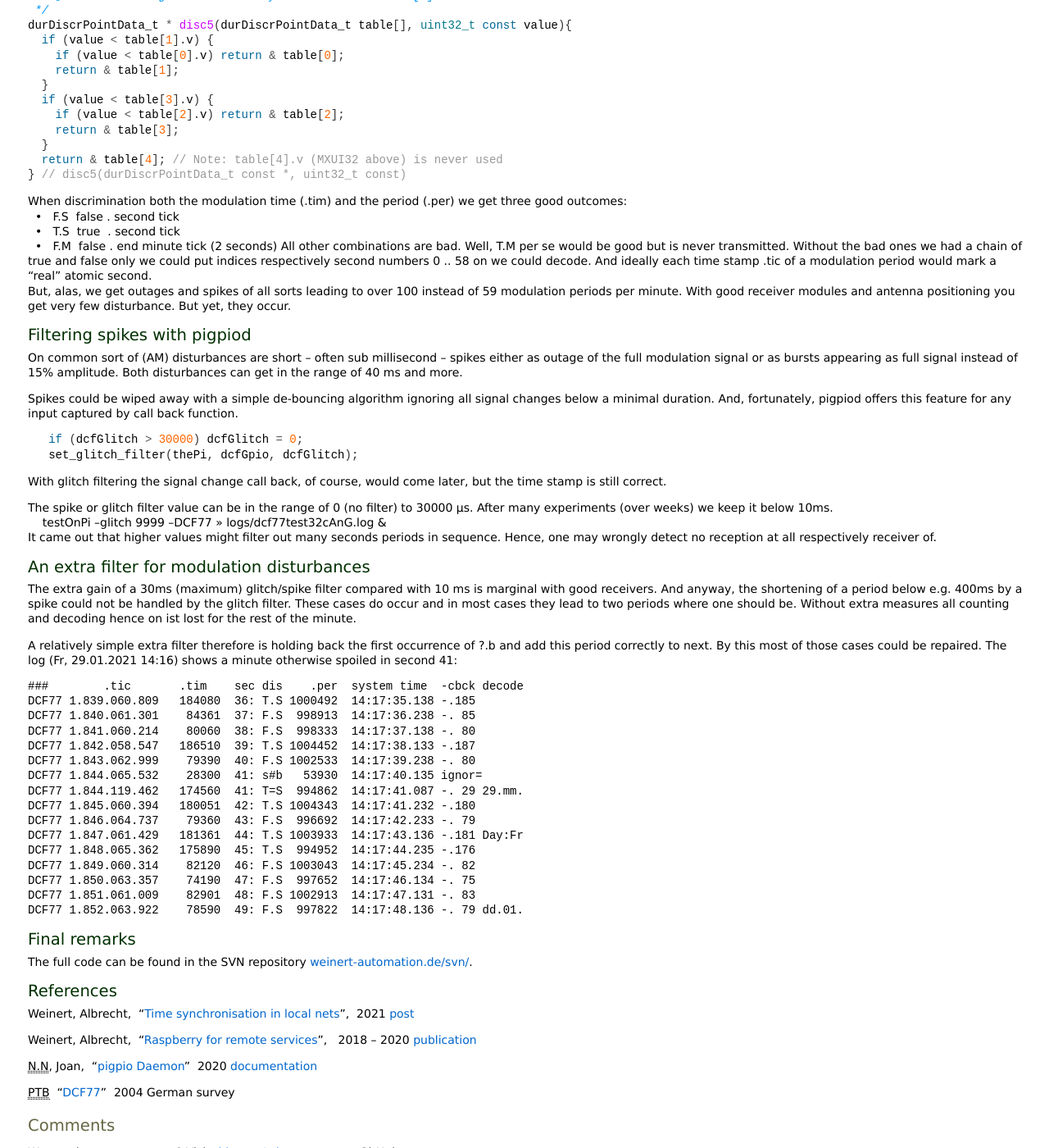
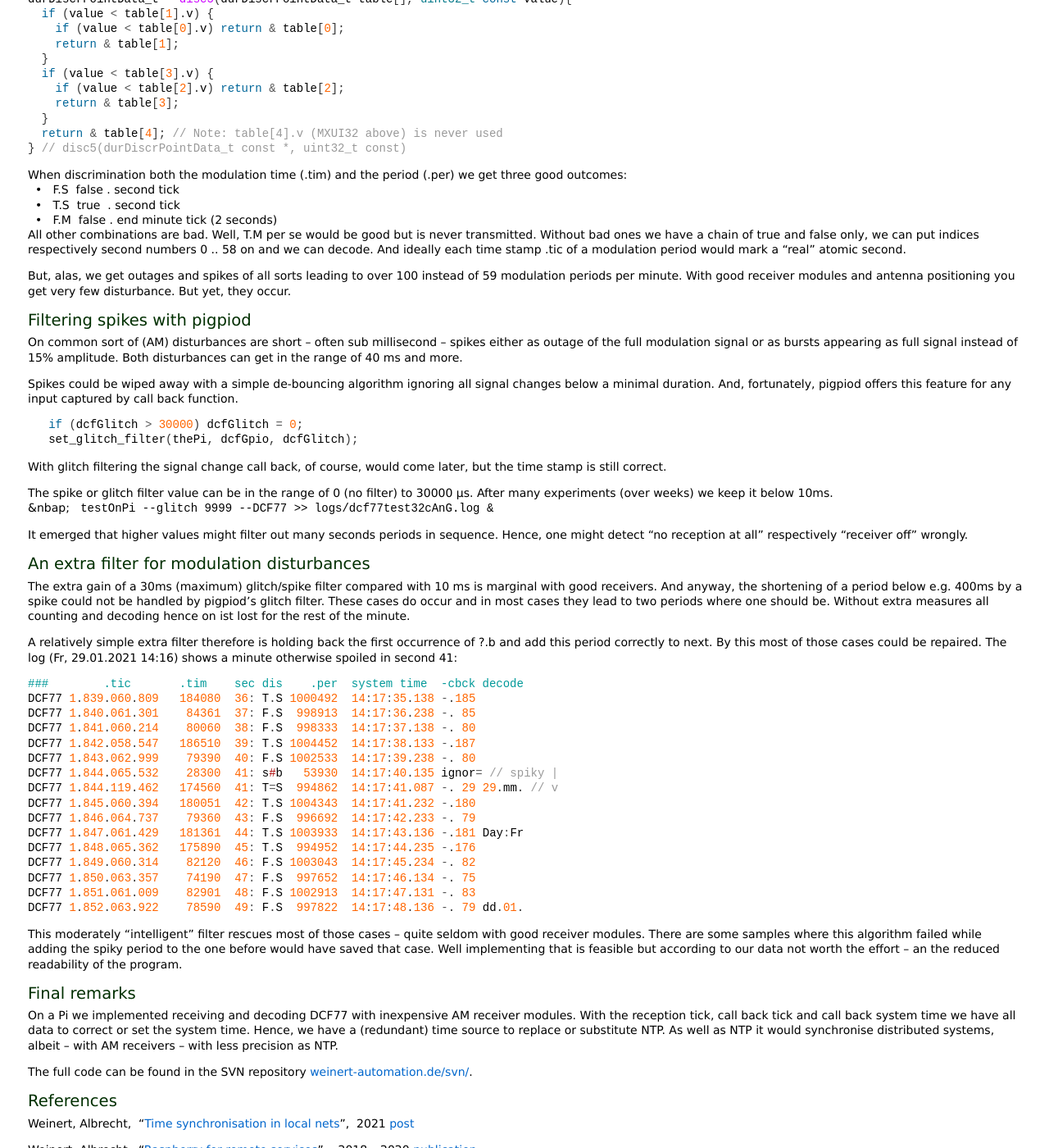
Before and after one commit to a-weinert/a-weinert.github.io, a Jekyll site: the page built from _posts/2021-01-23-dcf77decOnPi.md, in a window 1280 px wide and 1400 px high, scrolled down 3797 px. Shown: the whole window at 82% size. Built offline with Jekyll 4.4.1, drawn with Linux system fonts in a browser that asks for light colours; some of the changed text lies outside the part shown.

Commit message:
DCF77 finalised

````diff
--- a/_posts/2021-01-23-dcf77decOnPi.md
+++ b/_posts/2021-01-23-dcf77decOnPi.md
@@ -121,19 +121,18 @@
 signal generation accuracy was sufficient. (The fastest would be 1µs.)
 
 Programs doing (process) IO just communicate with the daemon by
-  &nbsp; &bull; &nbsp; socket  (as in example
-  rdGnPiGpioDBlink and all our control applications),
+  &nbsp; &bull; &nbsp; socket  (as in the
+  [GPIO with Java](/raspiGPIOjava.html "Raspberry Pi IO with Java") project),
   &nbsp; &bull; &nbsp; pipe    (never used here) or by
   &nbsp; &bull; &nbsp;  a set of C functions.
 
 pigpiod allows to set a callback function for the flank(s) of an input pin:
 ```c
-set_mode(thePi, dcfGpio, PI_INPUT);
+set_mode(thePi, dcfGpio, PI_INPUT);             // make dcfGpio input
 if (dcfPUD <=PI_PUD_UP) // Raspberry Pi's pull up is sufficient for open
    set_pull_up_down(thePi, dcfGpio, dcfPUD);  // collector output stages
-
-dcf77callbackID =
-   callback(thePi, dcfGpio, EITHER_EDGE, &dcf77receiveRec);
+dcf77callbackID = callback(thePi,            // register dcf77receiveRec
+   dcfGpio, EITHER_EDGE, &dcf77receiveRec); // as callback function
 ```
 Semantically this is not so far from interrupts. But we avoid all interrupt
 complications (and dangers) and get 32 bit system time stamp for every
@@ -165,7 +164,8 @@
 ```
 
 For every modulation period the callback function shown fills a record of
-dfc77actRecPer of type dcf77recPerData_t and fills it in FiFo (ring buffer).
+dfc77actRecPer of type dcf77recPerData_t and fills it in a
+<abbr title="first in first out, queue">FiFo</abbr> (ring buffer).
 The structure is (excerpt with comments shortened):
 ```c
 /** Data for one received DCF77 AM period. */
@@ -201,7 +201,6 @@
 
 With the chain of records -- one for each modulation period, spoiled or
 correct -- the first step is to discriminate the values .tim and .per.
-
 We define a stucture for a (uint32_t) value range:
 ```c
 /** Values for discrimination of duration. */
@@ -236,9 +235,9 @@
 /*  Discrimination values for the modulation period, high grade receiver. */
 durDiscrPointData_t perDiscH[5] = {
     {0,  960000, "below", 'b'},
-    {1, 1040000, "secTk", 'S'},
+    {1, 1040000, "secTk", 'S'}, // seconds tick
     {2, 1960000, "undef", 'u'},
-    {3, 2040000, "minTk", 'M'},
+    {3, 2040000, "minTk", 'M'}, // end minute tick (last two seconds)
     {4,  MXUI32, "error", 'e'}    };
 ```
 Depending on the receivers, their quality and perhaps filters extra sets with
@@ -250,7 +249,7 @@
  *  @param table discrimination table of length 5. With other lengths the
  *               function will fail. Must not be null.
  *  @param value the number to be discriminated
- *  @return  the highest table entry with value >= table[i].v
+ *  @return  the lowest table entry with value < table[i].v
  */
 durDiscrPointData_t * disc5(durDiscrPointData_t table[], uint32_t const value){
   if (value < table[1].v) {
@@ -270,10 +269,11 @@
   &nbsp; &bull; &nbsp; T.S &nbsp;true&nbsp; . second tick
   &nbsp; &bull; &nbsp; F.M &nbsp;false . end minute tick (2 seconds)
 All other combinations are bad. Well, T.M per se would be good but is never
-transmitted. Without the bad ones we had a chain of true and false only we
-could put indices respectively second numbers 0 .. 58 on we could decode.
+transmitted. Without bad ones we have a chain of true and false only, we
+can put indices respectively second numbers 0 .. 58 on and we can decode.
 And ideally each time stamp .tic of a modulation period would mark a "real"
 atomic second.
+
 But, alas, we get outages and spikes of all sorts leading to over 100 instead
 of 59 modulation periods per minute. With good receiver modules and antenna
 positioning you get very few disturbance. But yet, they occur.
@@ -298,16 +298,17 @@
 
 The spike or glitch filter value can be in the range of 0 (no filter) to
 30000 µs. After many experiments (over weeks) we keep it below 10ms.
-  &nbsp; &nbsp; testOnPi --glitch 9999 --DCF77 >> logs/dcf77test32cAnG.log &
-It came out that higher values might filter out many seconds periods in
-sequence. Hence, one may wrongly detect no reception at all respectively
-receiver of.
+ &nbap; &nbsp; ``` testOnPi --glitch 9999 --DCF77 >> logs/dcf77test32cAnG.log & ```
+
+It emerged that higher values might filter out many seconds periods in
+sequence. Hence, one might detect "no reception at all" respectively
+"receiver off" wrongly.
 
 ## An extra filter for modulation disturbances
 
 The extra gain of a 30ms (maximum) glitch/spike filter compared with 10 ms
-is marginal with good receivers. And anyway, the shortening of a
-period below e.g. 400ms by a spike could not be handled by the glitch filter.
+is marginal with good receivers. And anyway, the shortening of a period
+below e.g. 400ms by a spike could not be handled by pigpiod's glitch filter.
 These cases do occur and in most cases they lead to two periods where one
 should be. Without extra measures all counting and decoding hence on ist lost
 for the rest of the minute.
@@ -316,15 +317,15 @@
 occurrence of ?.b and add this period correctly to next. By this
 most of those cases could be repaired. The log (Fr, 29.01.2021 14:16)
 shows a minute otherwise spoiled in second 41:
-```
+```c
 ###        .tic       .tim    sec dis    .per  system time  -cbck decode
 DCF77 1.839.060.809   184080  36: T.S 1000492  14:17:35.138 -.185
 DCF77 1.840.061.301    84361  37: F.S  998913  14:17:36.238 -. 85
 DCF77 1.841.060.214    80060  38: F.S  998333  14:17:37.138 -. 80
 DCF77 1.842.058.547   186510  39: T.S 1004452  14:17:38.133 -.187
 DCF77 1.843.062.999    79390  40: F.S 1002533  14:17:39.238 -. 80
-DCF77 1.844.065.532    28300  41: s#b   53930  14:17:40.135 ignor=
-DCF77 1.844.119.462   174560  41: T=S  994862  14:17:41.087 -. 29 29.mm.
+DCF77 1.844.065.532    28300  41: s#b   53930  14:17:40.135 ignor= // spiky |
+DCF77 1.844.119.462   174560  41: T=S  994862  14:17:41.087 -. 29 29.mm. // v
 DCF77 1.845.060.394   180051  42: T.S 1004343  14:17:41.232 -.180
 DCF77 1.846.064.737    79360  43: F.S  996692  14:17:42.233 -. 79
 DCF77 1.847.061.429   181361  44: T.S 1003933  14:17:43.136 -.181 Day:Fr
@@ -334,8 +335,21 @@
 DCF77 1.851.061.009    82901  48: F.S 1002913  14:17:47.131 -. 83
 DCF77 1.852.063.922    78590  49: F.S  997822  14:17:48.136 -. 79 dd.01.
 ```
+This moderately "intelligent" filter rescues most of those cases -- quite
+seldom with good receiver modules. There are some samples where this
+algorithm failed while adding the spiky period to the one before would have
+saved that case. Well implementing that is feasible but according to our
+data not worth the effort -- an the reduced readability of the program.
+
 
 ## Final remarks
+
+On a Pi we implemented receiving and decoding DCF77 with inexpensive AM
+receiver modules. With the reception tick, call back tick and call back
+system time we have all data to correct or set the system time. Hence,
+we have a (redundant) time source to replace or substitute NTP. As well as
+NTP it would synchronise distributed systems, albeit -- with AM receivers --
+with less precision as NTP.
 
 The full code can be found in the SVN repository
 [weinert-automation.de/svn/](https://weinert-automation.de/svn/rasProject_01/ "guest:guest").
````
